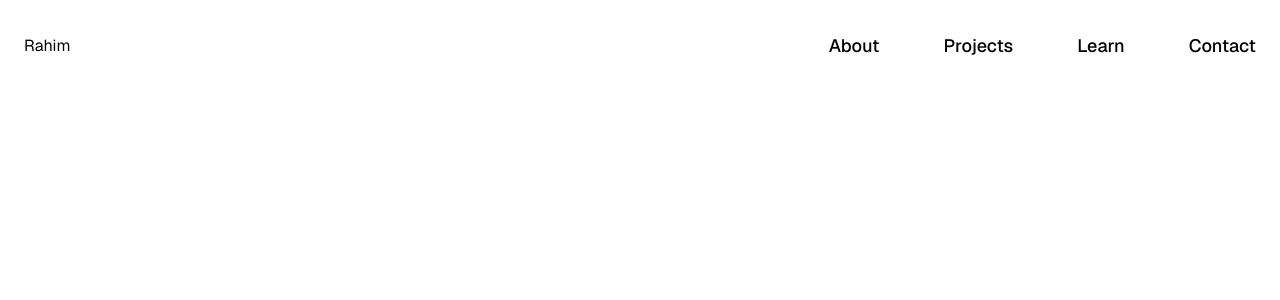
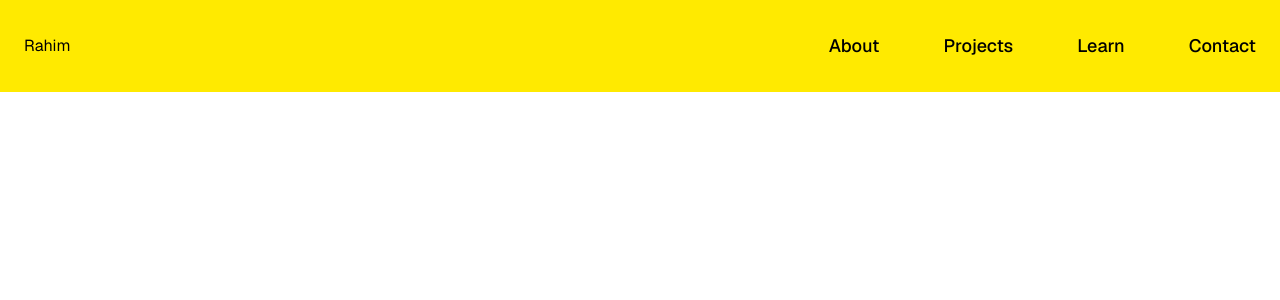
Before and after one commit to Rahim10020/rahim.design, a React (Vite) app: page / in a window 1280 px wide. Shown: the top 300 px of the page. Built offline with nearby package versions, Linux system fonts and the light colour scheme; a web font is replaced by a local one.

Commit message:
create logo component

```diff
--- a/src/index.css
+++ b/src/index.css
@@ -85,6 +85,17 @@
   }
 }
 
+@theme {
+  --color-primary: var(--primary);
+  --color-primary-alt: var(--primary-alt);
+  --color-background: var(--background);
+  --color-background-alt: var(--background-alt);
+  --color-foreground: var(--foreground);
+  --color-foreground-alt: var(--foreground-alt);
+  --color-accent: var(--accent);
+  --color-accent-alt: var(--accent-alt);
+}
+
 @media (prefers-color-scheme: dark) {
   :root {
   }
```
Also changed, not shown: src/_components/ui/Logo.tsx (added).
